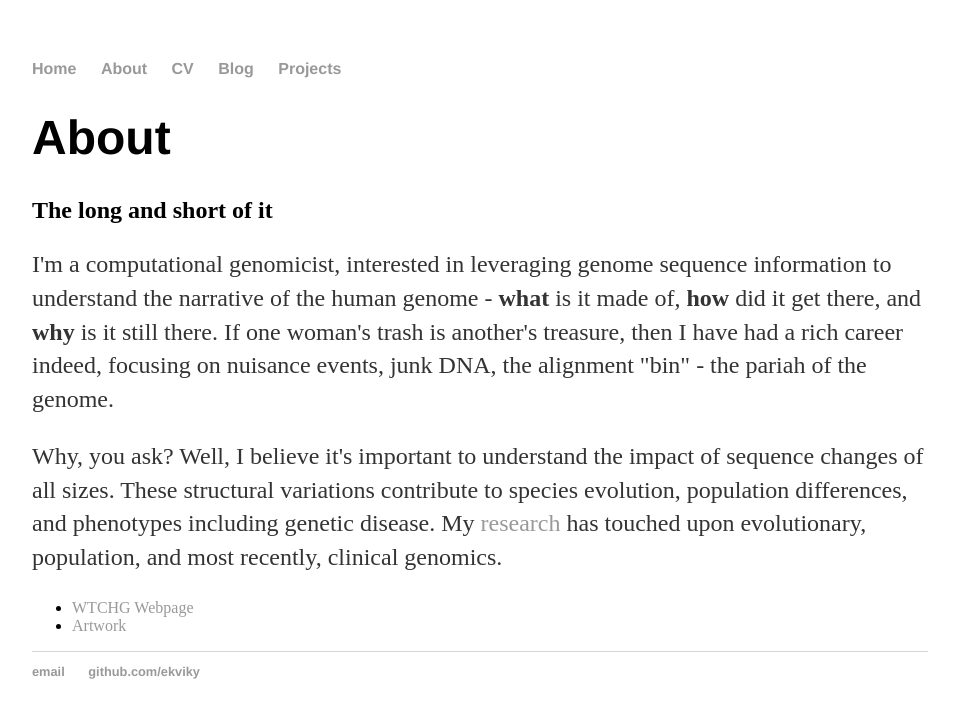
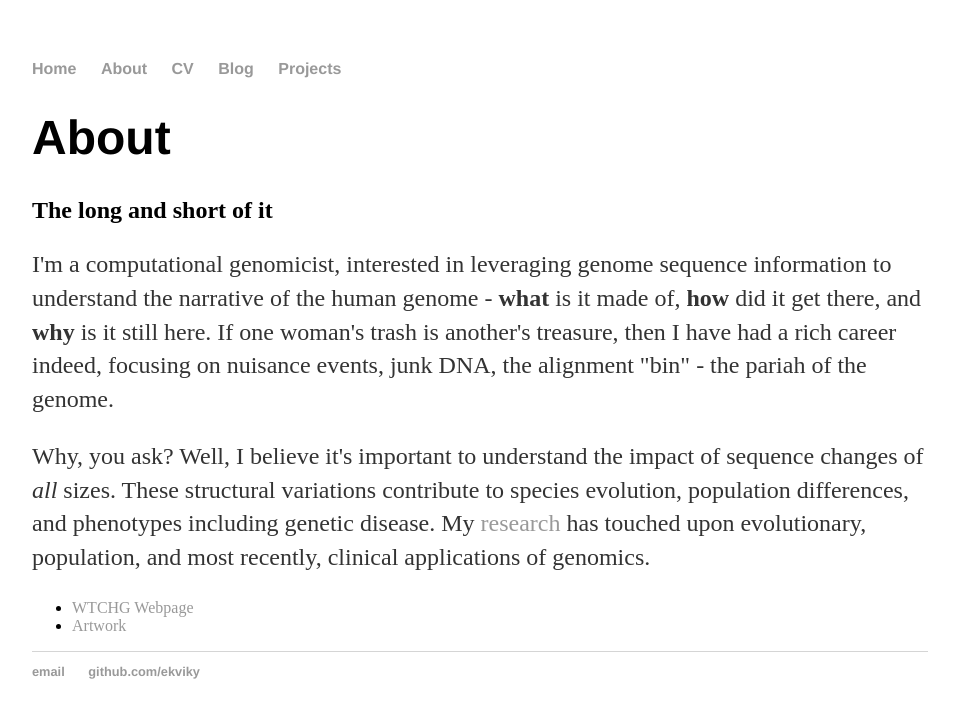
Before and after one commit to ekviky/ekviky.github.io, a Jekyll site: the page built from about/index.html, in a window 1280 px wide. Shown: the top 718 px of the page, without its empty margins (160-1119 px from the left). Built offline with Jekyll 4.4.1, drawn with Linux system fonts in a browser that asks for light colours.

Commit message:
update about page

```diff
--- a/about/index.html
+++ b/about/index.html
@@ -6,8 +6,8 @@ title: About ekviky
 	<div class="about">
 		<h1>About</h1>
 		<h2>The long and short of it</h2>
-		<p>I'm a computational genomicist, interested in leveraging genome sequence information to understand the narrative of the human genome - <strong>what</strong> is it made of, <strong>how</strong> did it get there, and <strong>why</strong> is it still there. If one woman's trash is another's treasure, then I have had a rich career indeed, focusing on nuisance events, junk DNA, the alignment "bin" - the pariah of the genome.<p>
-		<p>Why, you ask? Well, I believe it's important to understand the impact of sequence changes of all sizes. These structural variations contribute to species evolution, population differences, and phenotypes including genetic disease. My <a href="/projects">research</a> has touched upon evolutionary, population, and most recently, clinical genomics.<p>
+		<p>I'm a computational genomicist, interested in leveraging genome sequence information to understand the narrative of the human genome - <strong>what</strong> is it made of, <strong>how</strong> did it get there, and <strong>why</strong> is it still here. If one woman's trash is another's treasure, then I have had a rich career indeed, focusing on nuisance events, junk DNA, the alignment "bin" - the pariah of the genome.<p>
+		<p>Why, you ask? Well, I believe it's important to understand the impact of sequence changes of <i>all</i> sizes. These structural variations contribute to species evolution, population differences, and phenotypes including genetic disease. My <a href="/projects">research</a> has touched upon evolutionary, population, and most recently, clinical applications of genomics.<p>
 
 		<ul class="contacts">
 			<li><a href="http://www.well.ox.ac.uk/dr-erika-kvikstad">WTCHG Webpage</a></li>
```
Also changed, not shown: 1 other file.
